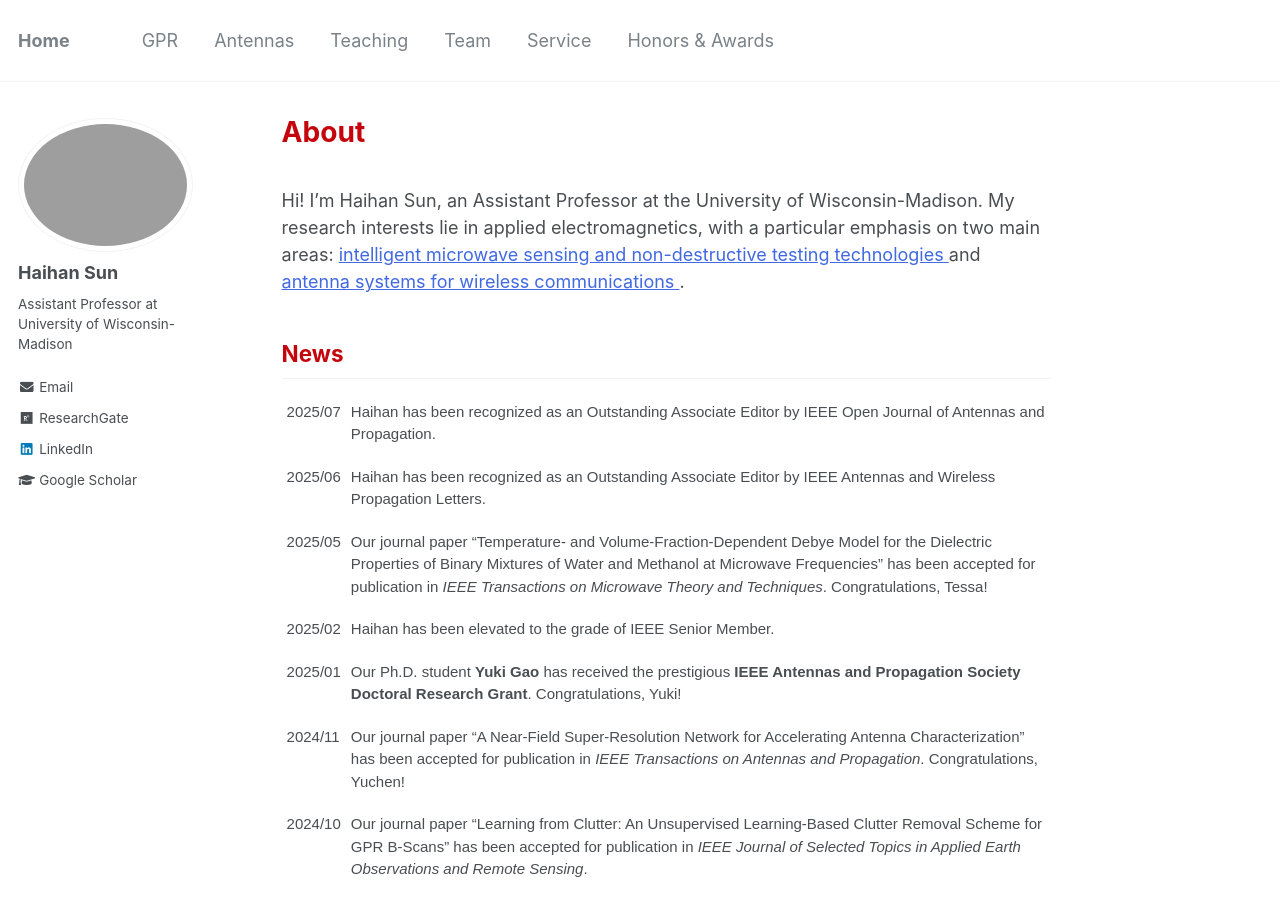
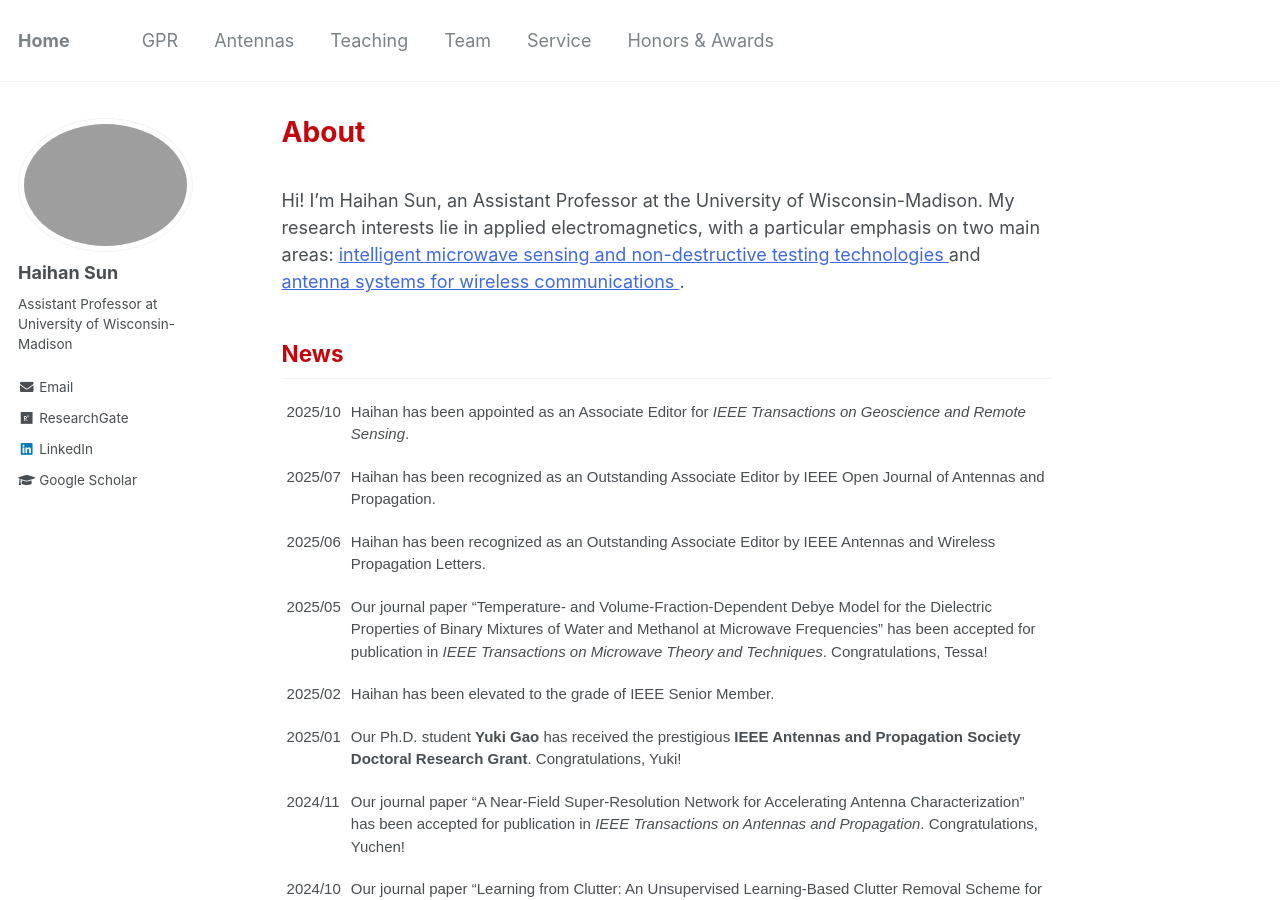
Before and after one commit to Haihan-Sun/Haihan-Sun.github.io, a Jekyll site: the page built from _pages/about.md, in a window 1280 px wide and 900 px high. Built offline with Jekyll 4.4.1, drawn with Linux system fonts in a browser that asks for light colours.

Commit message:
Update about.md

```diff
--- a/_pages/about.md
+++ b/_pages/about.md
@@ -29,6 +29,11 @@ Hi! I'm Haihan Sun, an Assistant Professor at the University of Wisconsin-Madiso
 <tbody>
 
 <tr>
+    <td class="tg-ko0z">2025/10</td>
+    <td class="tg-ko0z">Haihan has been appointed as an Associate Editor for <i>IEEE Transactions on Geoscience and Remote Sensing</i>. </td>
+</tr>
+
+<tr>
 <td class="tg-ko0z">2025/07</td>
 <td class="tg-ko0z"> Haihan has been recognized as an Outstanding Associate Editor by IEEE Open Journal of Antennas and Propagation. </td>
 </tr>
@@ -52,8 +57,6 @@ Hi! I'm Haihan Sun, an Assistant Professor at the University of Wisconsin-Madiso
     <td class="tg-ko0z"> Our Ph.D. student <b>Yuki Gao</b> has received the prestigious <b>IEEE Antennas and Propagation Society Doctoral Research Grant</b>. Congratulations, Yuki!  </td>
   </tr>
 
-
-
   <tr>
     <td class="tg-ko0z">2024/11</td>
     <td class="tg-ko0z"> Our journal paper “A Near-Field Super-Resolution Network for Accelerating Antenna Characterization” has been accepted for publication in <i>IEEE Transactions on Antennas and Propagation</i>. Congratulations, Yuchen! </td>
@@ -75,17 +78,17 @@ Hi! I'm Haihan Sun, an Assistant Professor at the University of Wisconsin-Madiso
     <td class="tg-ko0z"> Our journal paper “MAPD-Net: A GPR-Based Method for Estimating Rebar Parameters and Concrete Moisture Content” has been accepted for publication in <i>IEEE Geoscience and Remote Sensing Letters</i>.  </td>
   </tr>
 
-     <tr>
+  <tr>
     <td class="tg-ko0z">2024/07</td>
     <td class="tg-ko0z"> We presented our work on “MPA-Net: A Deep Learning Model for Estimating Rebar Parameters Based on GPR Data” and "Characteristic-Mode-Guided Suppression of Cross-Band Scattering and Coupling in Antenna Array" at the 2024 IEEE AP-S/URSI conference. </td>
   </tr>
 
-       <tr>
+  <tr>
     <td class="tg-ko0z">2024/07</td>
     <td class="tg-ko0z"> We presented our work on “Monitoring Early-Stage Corrosion Damage Using a MIMO GPR Array" at the 2024 IEEE International Geoscience and Remote Sensing Symposium. </td>
   </tr>
 
-     <tr>
+ <tr>
     <td class="tg-ko0z">2024/04</td>
     <td class="tg-ko0z"> Haihan has been appointed as an Associate Editor for <i>IEEE Antennas and Wireless Propagation Letters</i>.  </td>
   </tr>
@@ -95,7 +98,7 @@ Hi! I'm Haihan Sun, an Assistant Professor at the University of Wisconsin-Madiso
     <td class="tg-ko0z"> Our journal paper “Early Detection of Corrosion Damage in Reinforced Concrete Using GPR Array Imaging Method” has been accepted for publication in <i>IEEE Transactions on Instrumentation and Measurement</i>. </td>
   </tr>
 
-    <tr>
+<tr>
     <td class="tg-ko0z">2024/02</td>
     <td class="tg-ko0z"> Haihan contributed a paper entitled "Advancing Women in Engineering: What Early-Career Researchers Have to Say" to the Women in Engineering (WiE) column in <i>IEEE Antennas and Propagation Magazine</i>. </td>
   </tr>
```
